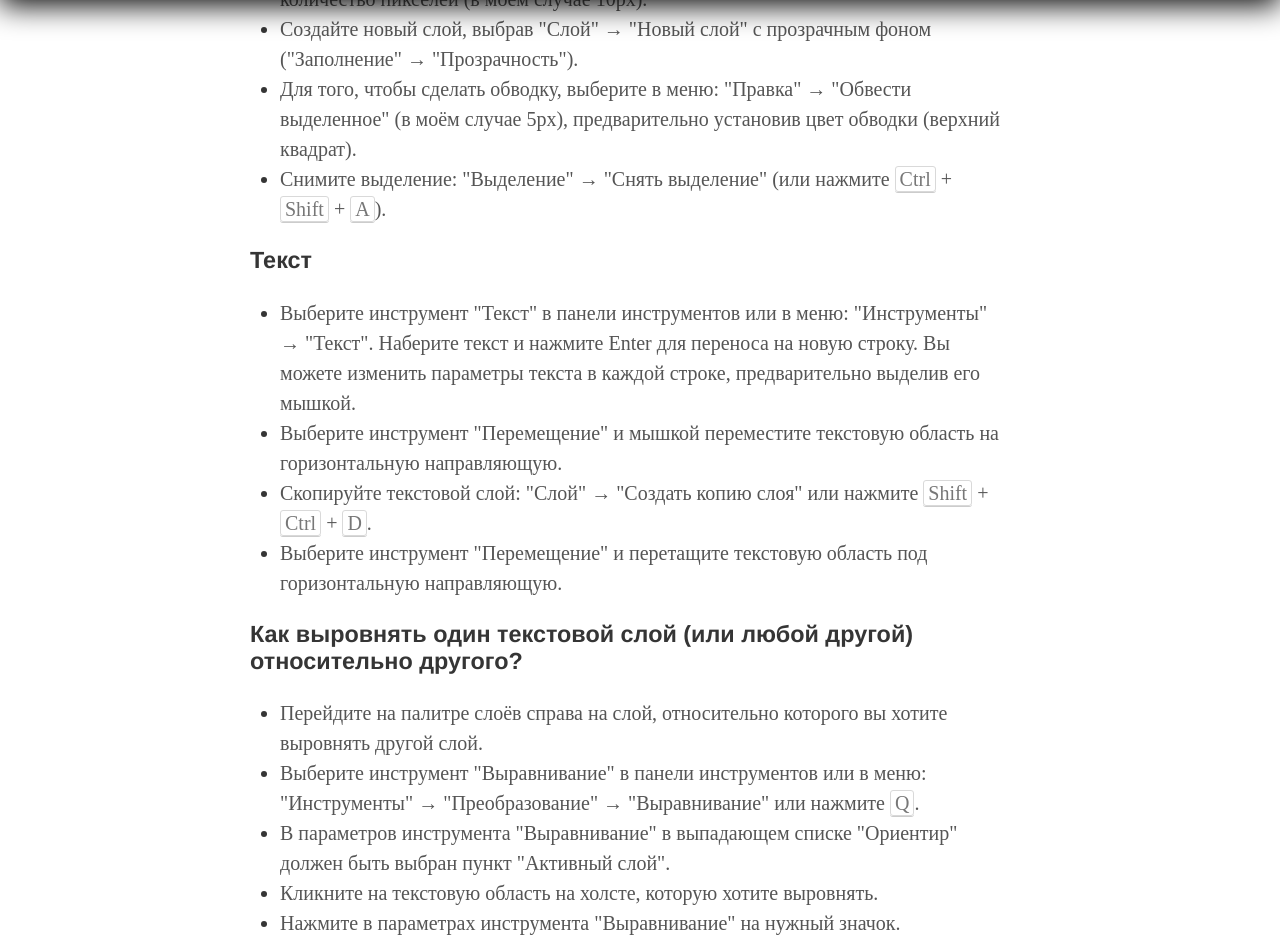
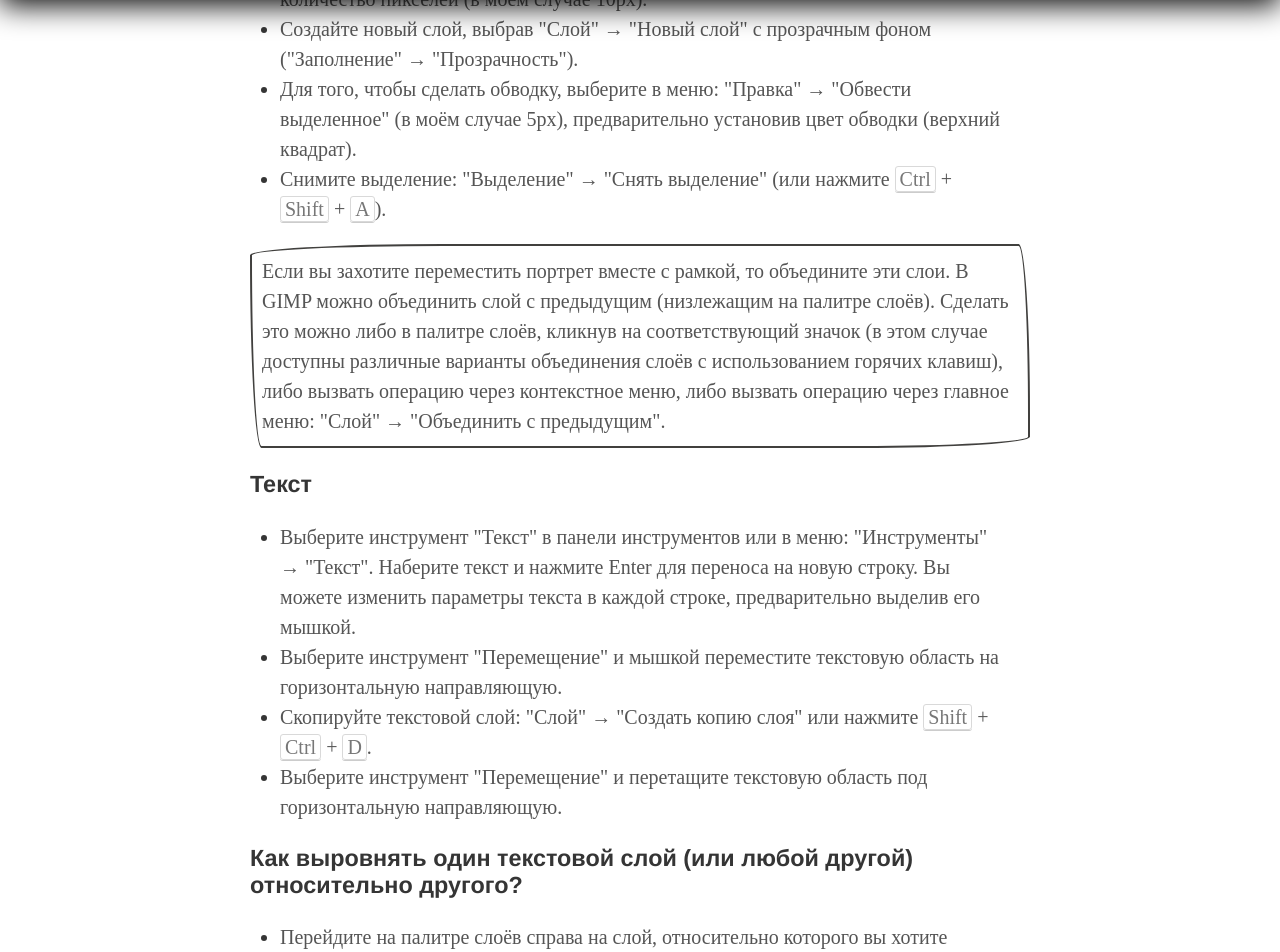
Before and after one commit to postolny/postolny.github.io, a Jekyll site: the page built from _posts/2024-10-12-come-creare-una-miniatura_per_youtube.md, in a window 1280 px wide and 1400 px high, scrolled down 3324 px. Shown: the top 952 px of the window. Built offline with Jekyll 4.4.1, drawn with Linux system fonts in a browser that asks for light colours; some of the changed text lies outside the part shown.

Commit message:
Add files via upload

```diff
--- a/_posts/2024-10-12-come-creare-una-miniatura_per_youtube.md
+++ b/_posts/2024-10-12-come-creare-una-miniatura_per_youtube.md
@@ -59,6 +59,9 @@
 - Для того, чтобы сделать обводку, выберите в меню: "Правка" → "Обвести выделенное" (в моём случае 5px), предварительно установив цвет обводки (верхний квадрат).
 - Снимите выделение: "Выделение" → "Снять выделение" (или нажмите <kbd>Ctrl</kbd> + <kbd>Shift</kbd> + <kbd>A</kbd>).
 
+Если вы захотите переместить портрет вместе с рамкой, то объедините эти слои. В GIMP можно объединить слой с предыдущим (низлежащим на палитре слоёв). Сделать это можно либо в палитре слоёв, кликнув на соответствующий значок (в этом случае доступны различные варианты объединения слоёв с использованием горячих клавиш), либо вызвать операцию через контекстное меню, либо вызвать операцию через главное меню: "Слой" → "Объединить с предыдущим".
+{: .cornice}
+
 ### Текст
 
 - Выберите инструмент "Текст" в панели инструментов или в меню: "Инструменты" → "Текст". Наберите текст и нажмите Enter для переноса на новую строку. Вы можете изменить параметры текста в каждой строке, предварительно выделив его мышкой.
@@ -74,6 +77,9 @@
 - Кликните на текстовую область на холсте, которую хотите выровнять.
 - Нажмите в параметрах инструмента "Выравнивание" на нужный значок.
 
+Если созданная вами обложка имеет размер более 500 кб, то имеет смысл сжать созданное вами изображение (хотя YouTube позволяет загружать изображения весом до 2 мб). Для этого настроqте параметры сжатия в процессе экспорта вашей работы или же воспользуйтесь специальной программой, например, [Caesium](https://saerasoft.com/caesium).
+{: .cornice}
+
 Вот что получилось в итоге:
 
 {% include youtube.html id='3qLWST1n_mk?controls=0' %}
```
